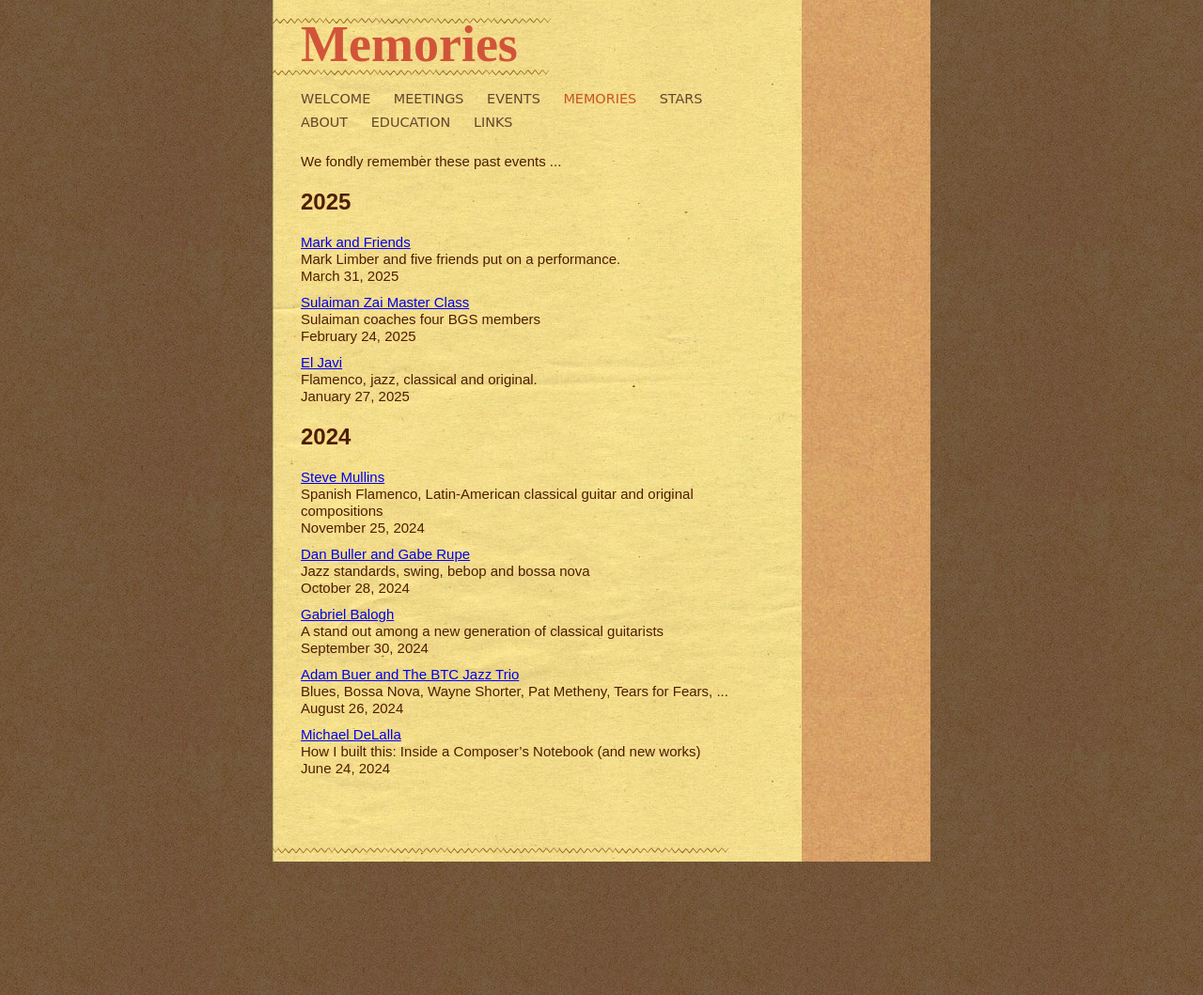
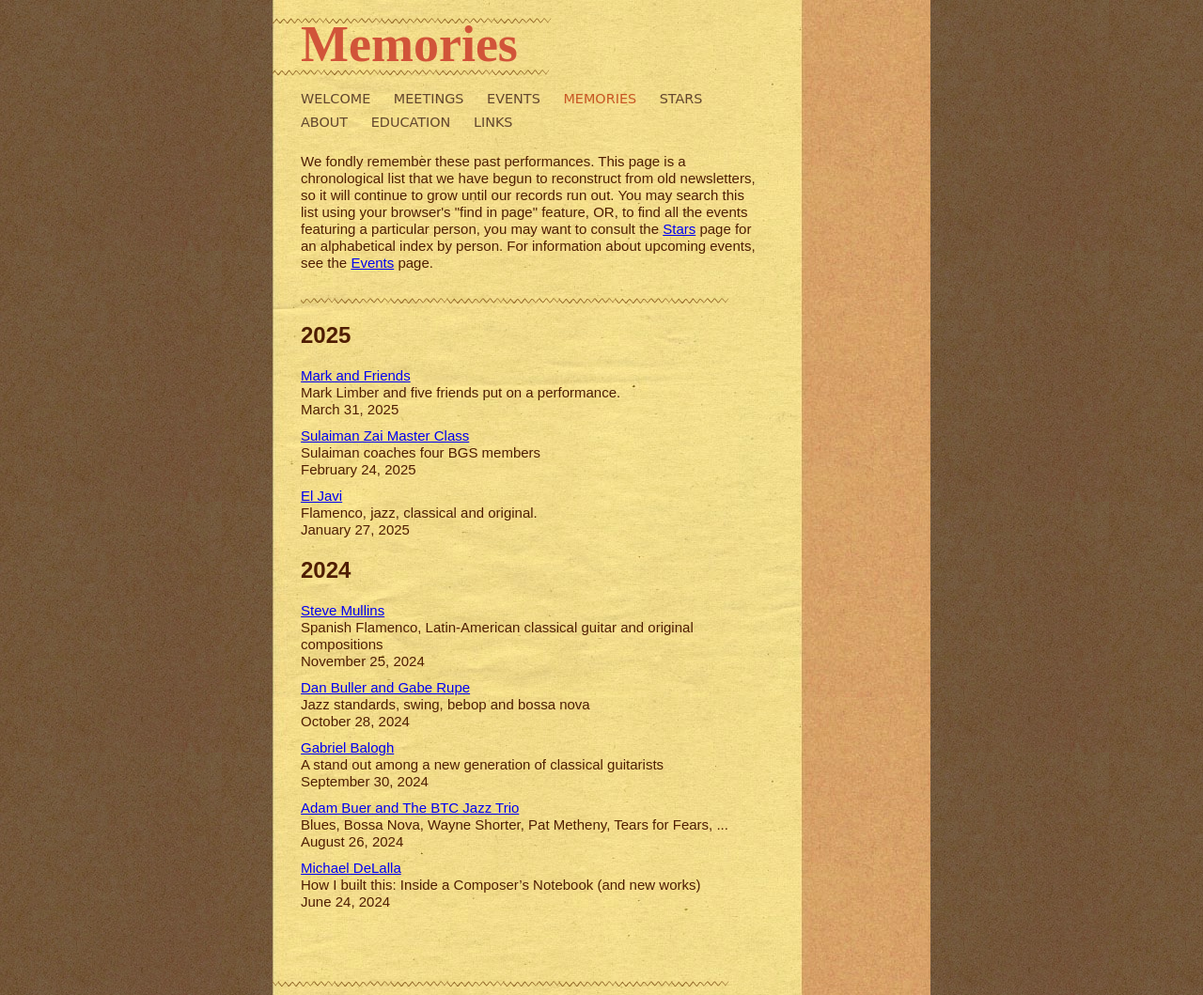
Before and after one commit to boulderguitarsociety/boulderguitarsociety.github.io, a Jekyll site: the page built from Memories.html, in a window 1280 px wide. Shown: the whole page at 94% size. Built offline with Jekyll 4.4.1, drawn with Linux system fonts in a browser that asks for light colours.

Commit message:
add explanation text to the Memories page

```diff
--- a/Memories.html
+++ b/Memories.html
@@ -18,7 +18,17 @@ title: Memories
    {% assign current = "Memories" %}
    {% include navigation.html %}
 
-   <p>We fondly remember these past events ...</p>
+   <p>
+     We fondly remember these past performances.
+     This page is a chronological list that we have begun to reconstruct from
+     old newsletters, so it will continue to grow until our records run out.
+     You may search this list using your browser's "find in page" feature,
+     OR, to find all the events featuring a particular person, you may want to consult the
+     <a href="Stars">Stars</a> page for an alphabetical index by person.
+     For information about upcoming events, see the
+     <a href="Events">Events</a> page.
+   </p>
+   <br><img class="wgly" src="/stylings/PrintedPaper_line-3_3.png" alt="">
 
    {% assign yearhdg = "" %}
    {% for post in site.posts %}
```
